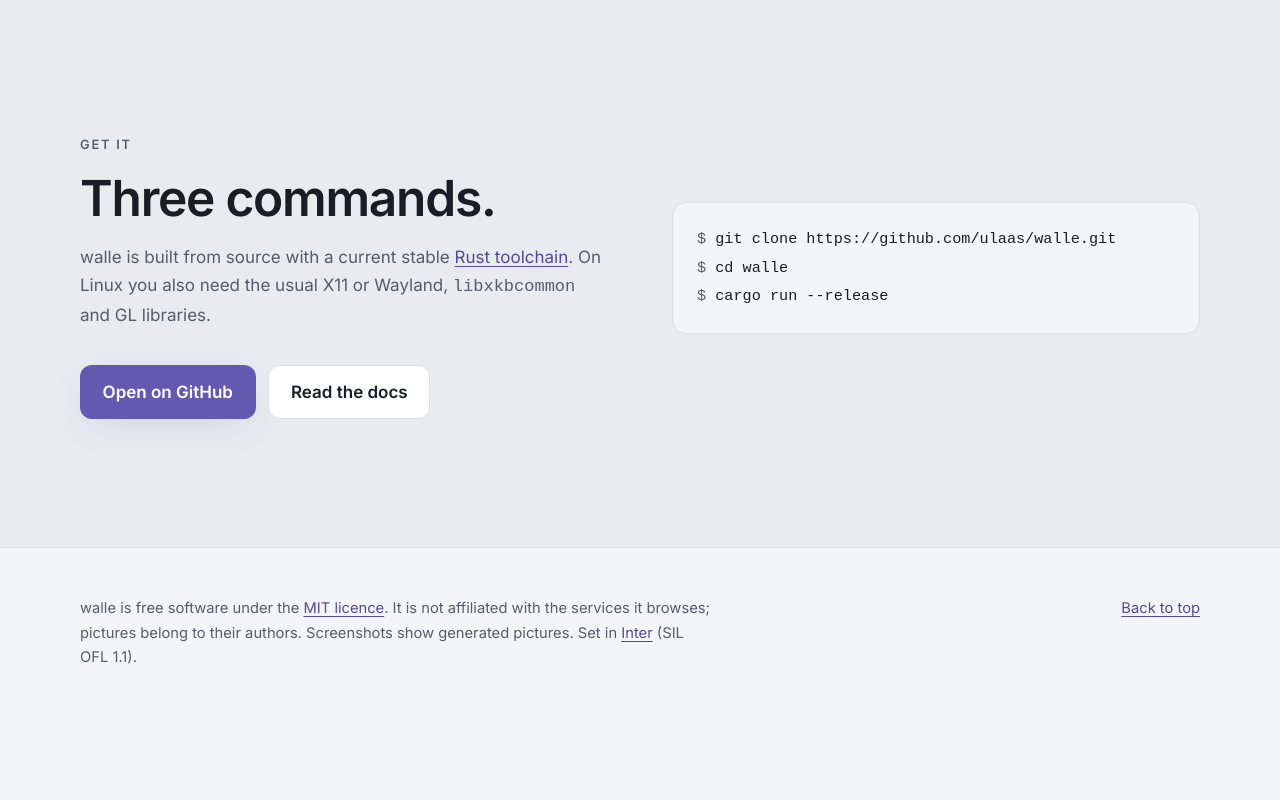
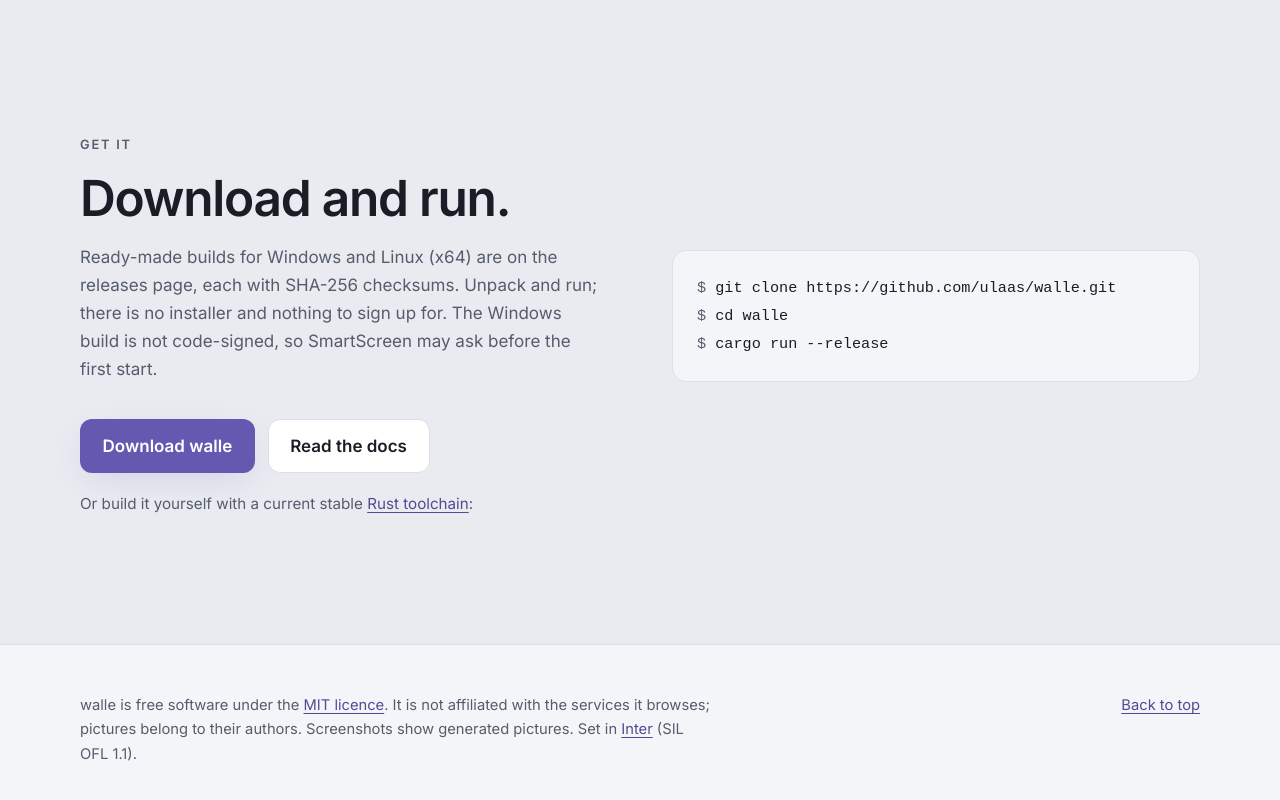
Before and after one commit to ulaas/walle, a plain HTML site: page docs/index.html in a window 1280 px wide. Shown: the part 7927-8727 px from the top of the page. Before the commit the page ends 8660 px from the top, so only its background shows below. Drawn offline with Linux system fonts and the light colour scheme.

Commit message:
Release workflow: Windows and Linux builds with checksums when a version tag is pushed
The README and the web page point to the releases page; building from source
stays described below it.

```diff
--- a/docs/index.html
+++ b/docs/index.html
@@ -453,12 +453,13 @@ footer p { max-width: 44em; }
     <div class="wrap get">
       <div class="reveal from-left">
         <p class="eyebrow">Get it</p>
-        <h2 id="get-title">Three commands.</h2>
-        <p>walle is built from source with a current stable <a href="https://rustup.rs">Rust toolchain</a>. On Linux you also need the usual X11 or Wayland, <code>libxkbcommon</code> and GL libraries.</p>
+        <h2 id="get-title">Download and run.</h2>
+        <p>Ready-made builds for Windows and Linux (x64) are on the releases page, each with SHA-256 checksums. Unpack and run; there is no installer and nothing to sign up for. The Windows build is not code-signed, so SmartScreen may ask before the first start.</p>
         <div class="cta" style="justify-content:flex-start">
-          <a class="btn btn-primary" href="https://github.com/ulaas/walle">Open on GitHub</a>
+          <a class="btn btn-primary" href="https://github.com/ulaas/walle/releases/latest">Download walle</a>
           <a class="btn btn-ghost" href="https://github.com/ulaas/walle#readme">Read the docs</a>
         </div>
+        <p style="font-size:.95rem">Or build it yourself with a current stable <a href="https://rustup.rs">Rust toolchain</a>:</p>
       </div>
       <pre class="reveal from-right" tabindex="0" aria-label="Build commands"><code><span class="p">$ </span>git clone https://github.com/ulaas/walle.git
 <span class="p">$ </span>cd walle
```
Also changed, not shown: 2 other files.
